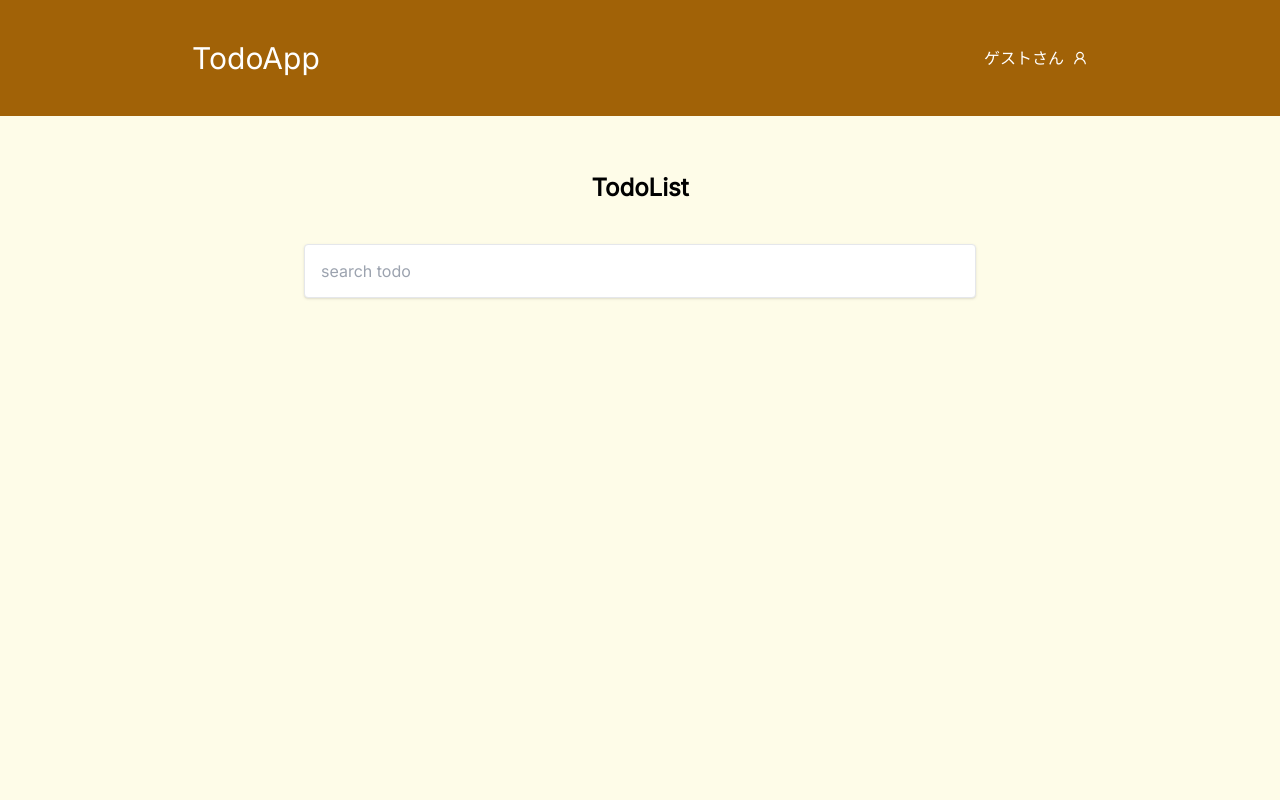
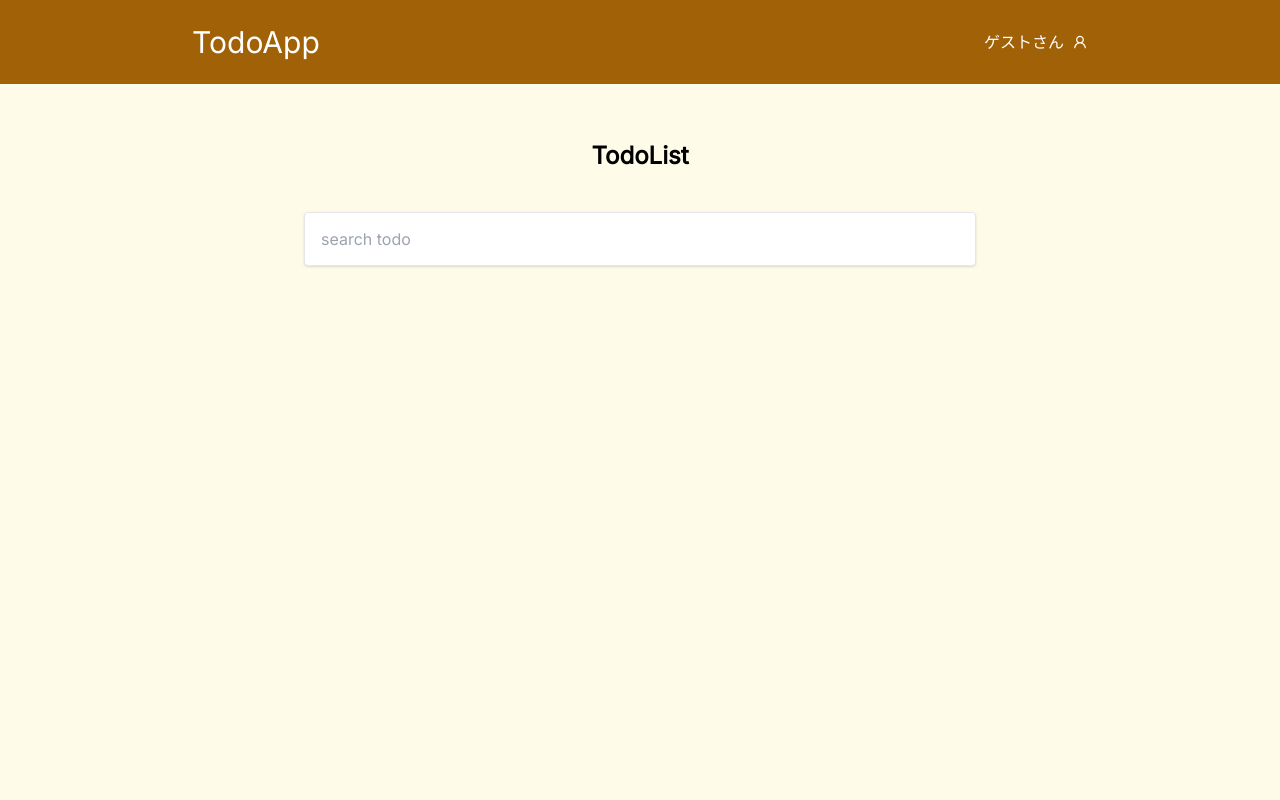
Before and after one commit to shinsaku-web/todoApp3, a React (Vite) app: page / in a window 1280 px wide. Shown: the top 800 px of the page. Built offline with nearby package versions, Linux system fonts and the light colour scheme.

Commit message:
ヘッダー細めにする

```diff
--- a/src/components/organisims/Layout.tsx
+++ b/src/components/organisims/Layout.tsx
@@ -7,7 +7,7 @@ interface Props {
 export const Layout = ({ children }: Props) => {
   return (
     <>
-      <header className="p-10 bg-yellow-700 text-white">
+      <header className="p-6 bg-yellow-700 text-white">
         <div className="flex max-w-4xl mx-auto justify-between items-center">
           <div className="text-3xl">TodoApp</div>
           <div className="flex items-center">
```
